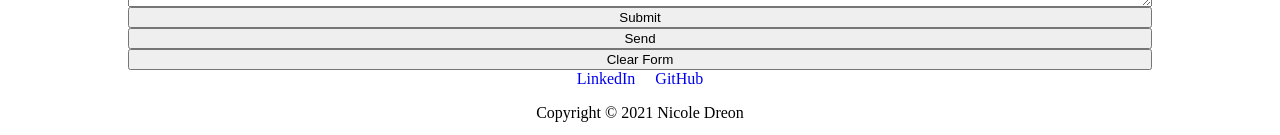
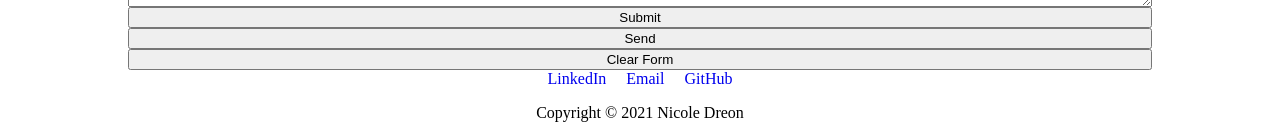
Before and after one commit to NicoleDreon/portfolio, an Angular app: page / in a window 1280 px wide. Shown: the part 5564-5699 px from the top of the page. Built offline with nearby package versions, Linux system fonts and the light colour scheme.

Commit message:
added mailto link to footer

```diff
--- a/src/app/footer/footer.component.html
+++ b/src/app/footer/footer.component.html
@@ -9,6 +9,13 @@
     >
     <a
       class="link"
+      href="mailto:nicole.m.dreon@gmail.com"
+      target="_blank"
+      rel="noopener noreferrer"
+      >Email</a
+    >
+    <a
+      class="link"
       href="https://github.com/NicoleDreon"
       target="_blank"
       rel="noopener noreferrer"
```
